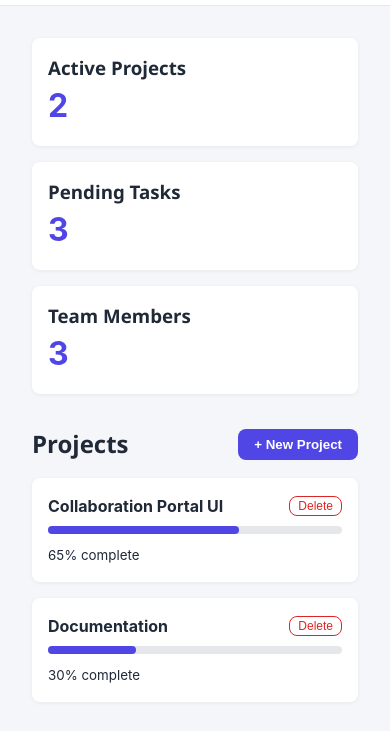
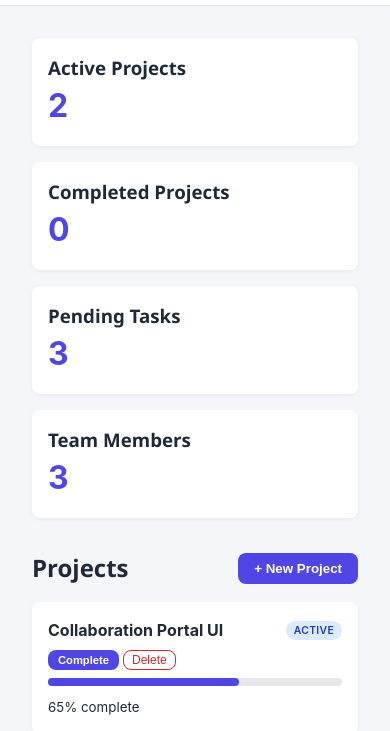
Before and after one commit to yashika-agrawal-06/Project-and-Team-Collaboration-Management-System_ProjectBL, a plain HTML site: page pages/dashboard.html in a window 390 px wide. Shown: the part 44-775 px from the top of the page. Drawn offline with Linux system fonts and the light colour scheme.

Commit message:
feat(projects): add complete/reactivate toggle with progress tracking
- Status badge and Complete/Reactivate button on each project card
- Completing saves originalProgress and sets progress to 100; reactivating restores it
- New projects default to status 'active'
- Add Completed Projects stat card; Active Projects counts only active ones
- Remove duplicate data.js load in dashboard.html

Co-Authored-By: Claude Opus 5.5 <noreply@anthropic.com>

```diff
--- a/css/navbar.css
+++ b/css/navbar.css
@@ -155,3 +155,64 @@
 .task-list__status { float: right; font-size: 0.8rem; color: var(--color-muted); }
 
 .empty { color: var(--color-muted); font-style: italic; }
+/* Project card actions */
+:root {
+  --space-xs: 4px;
+}
+
+.project-card__top {
+  gap: var(--space-sm);
+  flex-wrap: wrap;
+}
+
+.project-card__actions {
+  display: flex;
+  gap: var(--space-xs);
+  flex-shrink: 0;
+}
+
+/* Project status badge */
+.project-status {
+  display: inline-block;
+  font-size: 0.65rem;
+  font-weight: 600;
+  padding: 2px 8px;
+  border-radius: 999px;
+  text-transform: uppercase;
+  letter-spacing: 0.3px;
+}
+
+.status--active {
+  background: #dbeafe;
+  color: #1e40af;
+}
+
+.status--completed {
+  background: #dcfce7;
+  color: #166534;
+}
+
+/* Complete / Reactivate button */
+.btn-toggle-status {
+  background: var(--color-primary);
+  color: #fff;
+  border: none;
+  border-radius: var(--radius);
+  padding: 4px 10px;
+  font-size: 0.7rem;
+  font-weight: 600;
+  cursor: pointer;
+  transition: background 0.15s, transform 0.1s;
+  white-space: nowrap;
+}
+
+.btn-toggle-status:hover { background: var(--color-primary-dark); }
+.btn-toggle-status:active { transform: scale(0.98); }
+
+.btn-toggle-status--active { background: #16a34a; }
+.btn-toggle-status--active:hover { background: #15803d; }
+
+/* Completed progress bar */
+.progress__bar--completed {
+  background: linear-gradient(90deg, #16a34a, #22c55e);
+}
--- a/js/projects.js
+++ b/js/projects.js
@@ -3,27 +3,65 @@ var tasks = getList(TASK_KEY, DEFAULT_TASKS);
 var team = getList(TEAM_KEY, DEFAULT_TEAM);
 var statusNames = { todo: 'To-Do', progress: 'In Progress', done: 'Completed' };
 
+/**
+ * Update the stat cards: active projects, completed projects, pending tasks, team size.
+ */
 function showStats() {
   var pending = 0;
+  var activeProjects = 0;
+  var completedProjects = 0;
   for (var i = 0; i < tasks.length; i++) {
     if (tasks[i].status !== 'done') {
       pending++;
     }
   }
-  document.getElementById('project-count').textContent = projects.length;
+  for (var j = 0; j < projects.length; j++) {
+    if (projects[j].status === 'completed') {
+      completedProjects++;
+    } else {
+      activeProjects++;
+    }
+  }
+  document.getElementById('project-count').textContent = activeProjects;
+  document.getElementById('completed-count').textContent = completedProjects;
   document.getElementById('pending-count').textContent = pending;
   document.getElementById('team-count').textContent = team.length;
 }
 
+/**
+ * Build the card for one project: name, status badge, Complete/Reactivate and Delete buttons, progress bar.
+ * @param {{id: number, name: string, progress: number, status: string}} project
+ * @returns {HTMLElement}
+ */
 function createProjectCard(project) {
+  var status = project.status || 'active';
+  var isCompleted = status === 'completed';
+
   var card = document.createElement('article');
   card.className = 'project-card';
+  card.dataset.projectId = project.id;
 
   var top = document.createElement('div');
   top.className = 'project-card__top';
 
   var title = document.createElement('h4');
   title.textContent = project.name;
+
+  var statusBadge = document.createElement('span');
+  statusBadge.className = 'project-status ' + getStatusClass(status);
+  statusBadge.textContent = getStatusLabel(status);
+  statusBadge.dataset.status = status;
+
+  var actions = document.createElement('div');
+  actions.className = 'project-card__actions';
+
+  var toggleBtn = document.createElement('button');
+  toggleBtn.className = 'btn-toggle-status' + (isCompleted ? ' btn-toggle-status--active' : '');
+  toggleBtn.textContent = isCompleted ? 'Reactivate' : 'Complete';
+  toggleBtn.setAttribute('aria-label', isCompleted ? 'Mark as active' : 'Mark as completed');
+  toggleBtn.addEventListener('click', function () {
+    toggleProjectStatus(project.id);
+  });
 
   var del = document.createElement('button');
   del.className = 'btn-delete';
@@ -37,18 +75,22 @@ function createProjectCard(project) {
     }
   });
 
+  actions.appendChild(toggleBtn);
+  actions.appendChild(del);
+
   top.appendChild(title);
-  top.appendChild(del);
+  top.appendChild(statusBadge);
+  top.appendChild(actions);
 
   var track = document.createElement('div');
   track.className = 'progress';
   var bar = document.createElement('div');
-  bar.className = 'progress__bar';
-  bar.style.width = project.progress + '%';
+  bar.className = 'progress__bar' + (isCompleted ? ' progress__bar--completed' : '');
+  bar.style.width = (isCompleted ? 100 : project.progress) + '%';
   track.appendChild(bar);
 
   var label = document.createElement('small');
-  label.textContent = project.progress + '% complete';
+  label.textContent = isCompleted ? 'Completed' : project.progress + '% complete';
 
   card.appendChild(top);
   card.appendChild(track);
@@ -56,6 +98,9 @@ function createProjectCard(project) {
   return card;
 }
 
+/**
+ * Render every project card, or an empty message when there are none.
+ */
 function showProjects() {
   var list = document.getElementById('project-list');
   list.innerHTML = '';
@@ -71,6 +116,39 @@ function showProjects() {
   }
 }
 
+/**
+ * Switch a project between active and completed.
+ * Completing saves the current progress in originalProgress and sets progress to 100;
+ * reactivating puts the saved progress back.
+ * @param {number} projectId
+ */
+function toggleProjectStatus(projectId) {
+  var project = findById(projects, projectId);
+  if (!project) {
+    return;
+  }
+
+  if (project.status === 'completed') {
+    project.status = 'active';
+    if (typeof project.originalProgress === 'number') {
+      project.progress = project.originalProgress;
+    }
+  } else {
+    project.originalProgress = project.progress;
+    project.progress = 100;
+    project.status = 'completed';
+  }
+
+  saveList(PROJECT_KEY, projects);
+  showProjects();
+  showStats();
+}
+
+/**
+ * Build a Recent Tasks list item that opens the task details modal.
+ * @param {{title: string, status: string, priority: string}} task
+ * @returns {HTMLLIElement}
+ */
 function createTaskItem(task) {
   var item = document.createElement('li');
   var button = document.createElement('button');
@@ -93,6 +171,9 @@ function createTaskItem(task) {
   return item;
 }
 
+/**
+ * Show the three most recently added tasks.
+ */
 function showRecentTasks() {
   var list = document.getElementById('recent-tasks');
   list.innerHTML = '';
@@ -130,7 +211,13 @@ document.getElementById('project-form').addEventListener('submit', function (eve
     progress = 100;
   }
 
-  projects.push({ id: nextId(projects), name: name, progress: progress });
+  projects.push({
+    id: nextId(projects),
+    name: name,
+    progress: progress,
+    originalProgress: progress,
+    status: 'active'
+  });
   saveList(PROJECT_KEY, projects);
 
   nameInput.value = '';
--- a/pages/dashboard.html
+++ b/pages/dashboard.html
@@ -35,6 +35,7 @@
     <main class="dashboard">
       <section class="dashboard-grid">
         <article class="card"><h3>Active Projects</h3><p class="stat" id="project-count">0</p></article>
+        <article class="card"><h3>Completed Projects</h3><p class="stat" id="completed-count">0</p></article>
         <article class="card"><h3>Pending Tasks</h3><p class="stat" id="pending-count">0</p></article>
         <article class="card"><h3>Team Members</h3><p class="stat" id="team-count">0</p></article>
       </section>
@@ -94,7 +95,6 @@
   <script src="../js/nav-toggle.js"></script>
   <script src="../js/data.js"></script>
   <script src="../js/modal.js"></script>
-  <script src="../js/data.js"></script>
   <script src="../js/projects.js"></script>
 </body>
 </html>
```
